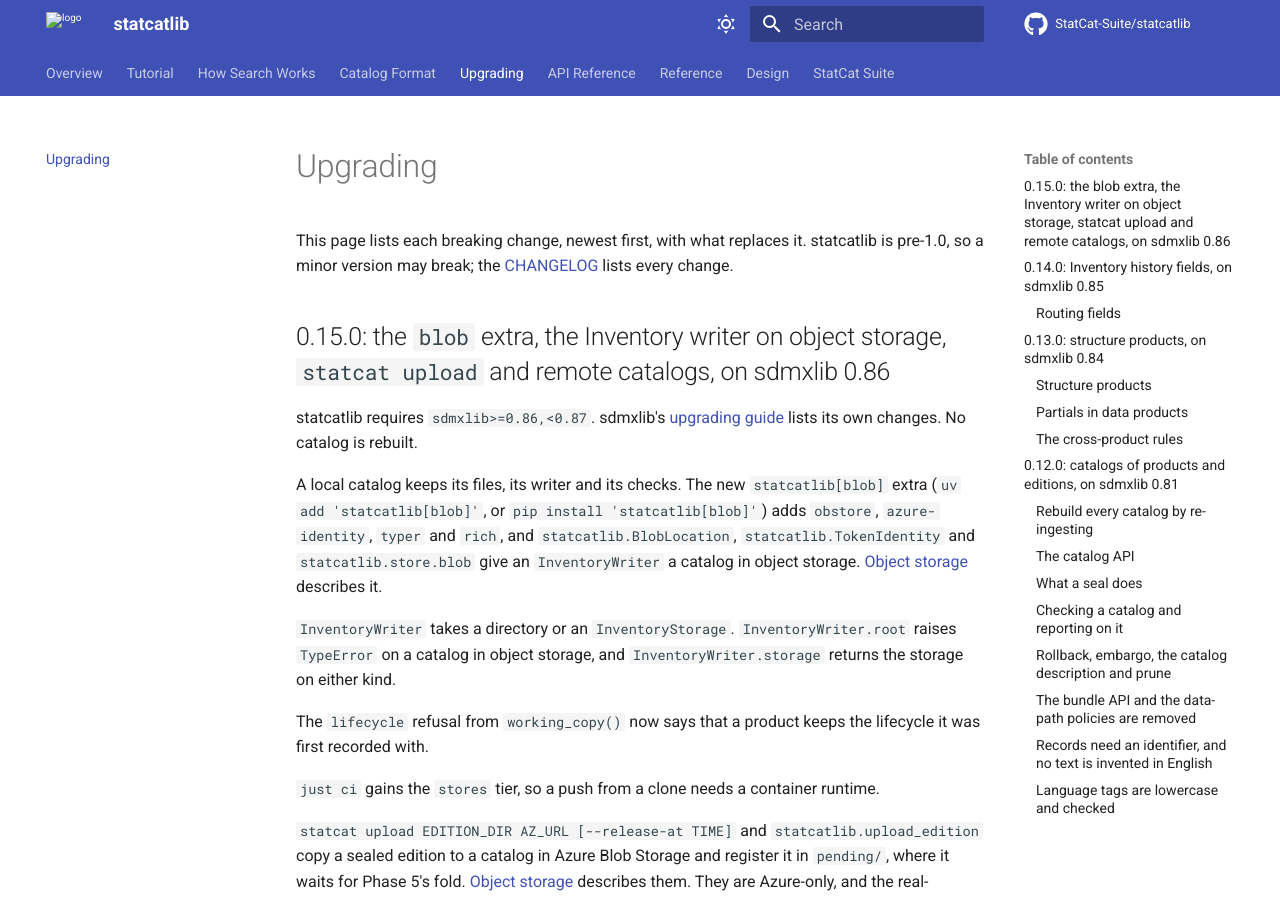
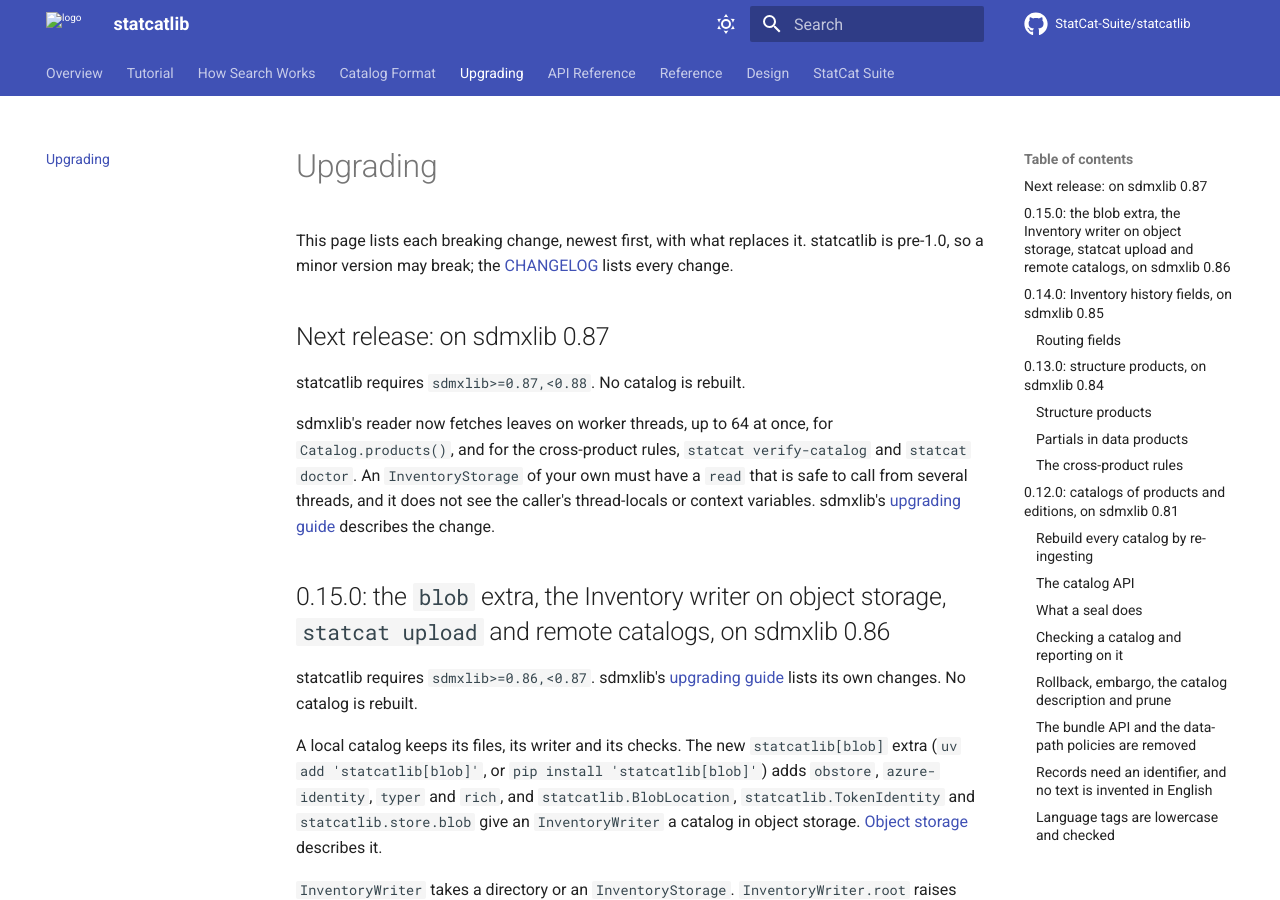
Before and after one commit to StatCat-Suite/statcatlib, an MkDocs documentation site: the page built from docs/upgrading.md, in a window 1280 px wide and 900 px high. Built offline with MkDocs 1.6.1 and Material for MkDocs 9.7.7, drawn with Linux system fonts in a browser that asks for light colours; comment, search, counter and statistics services are not loaded.

Commit message:
docs(upgrading): state that a custom InventoryStorage read runs on worker threads (GH-140)

```diff
--- a/docs/upgrading.md
+++ b/docs/upgrading.md
@@ -4,6 +4,18 @@ This page lists each breaking change, newest first, with what replaces it.
 statcatlib is pre-1.0, so a minor version may break; the
 [CHANGELOG](https://github.com/StatCat-Suite/statcatlib/blob/main/CHANGELOG.md)
 lists every change.
+
+## Next release: on sdmxlib 0.87
+
+statcatlib requires `sdmxlib>=0.87,<0.88`. No catalog is rebuilt.
+
+sdmxlib's reader now fetches leaves on worker threads, up to 64 at once, for
+`Catalog.products()`, and for the cross-product rules, `statcat verify-catalog`
+and `statcat doctor`. An `InventoryStorage` of your own must have a `read` that is safe
+to call from several threads, and it does not see the caller's thread-locals or
+context variables. sdmxlib's
+[upgrading guide](https://statcat-suite.github.io/sdmxlib/upgrading/) describes the
+change.
 
 ## 0.15.0: the `blob` extra, the Inventory writer on object storage, `statcat upload` and remote catalogs, on sdmxlib 0.86
 
```
Also changed, not shown: bench/inventory-read-results.md (+7 -0 lines), src/statcatlib/store/EGM.md (+2 -1 lines), 1 other file.
